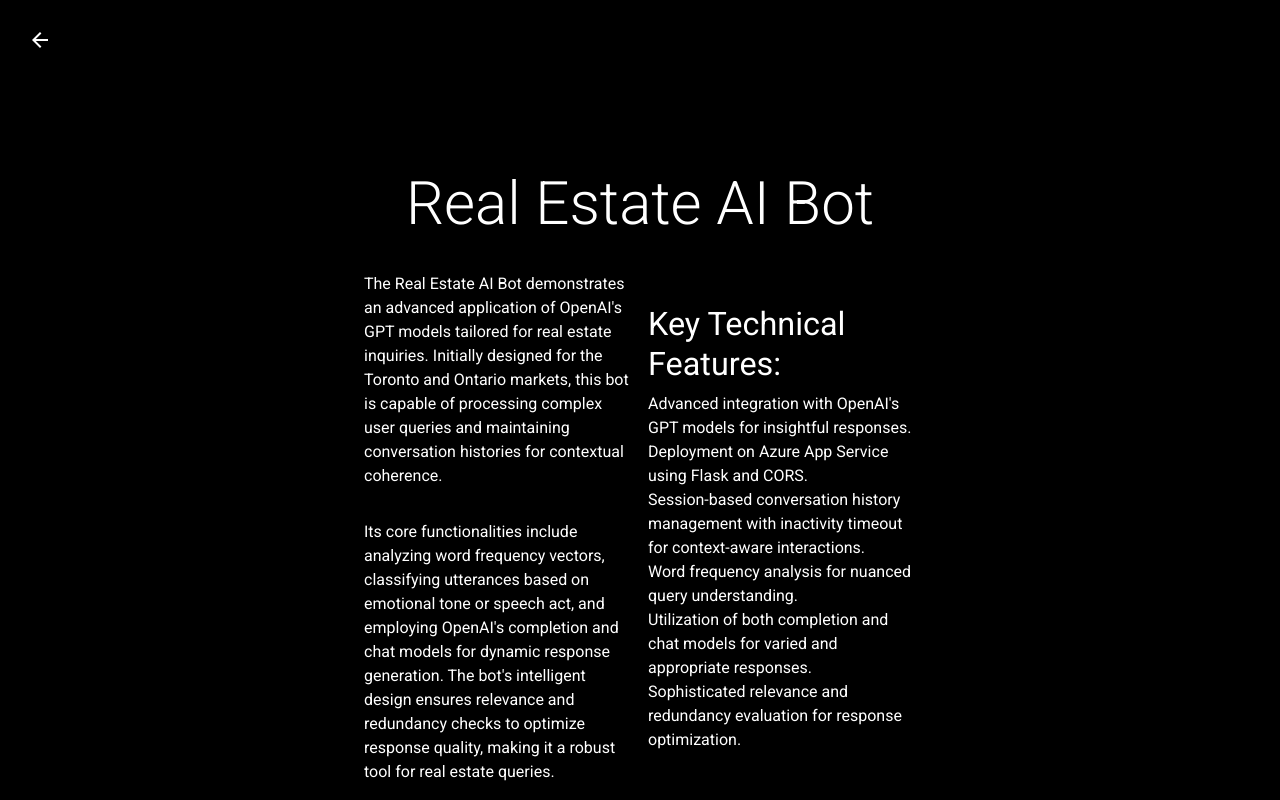
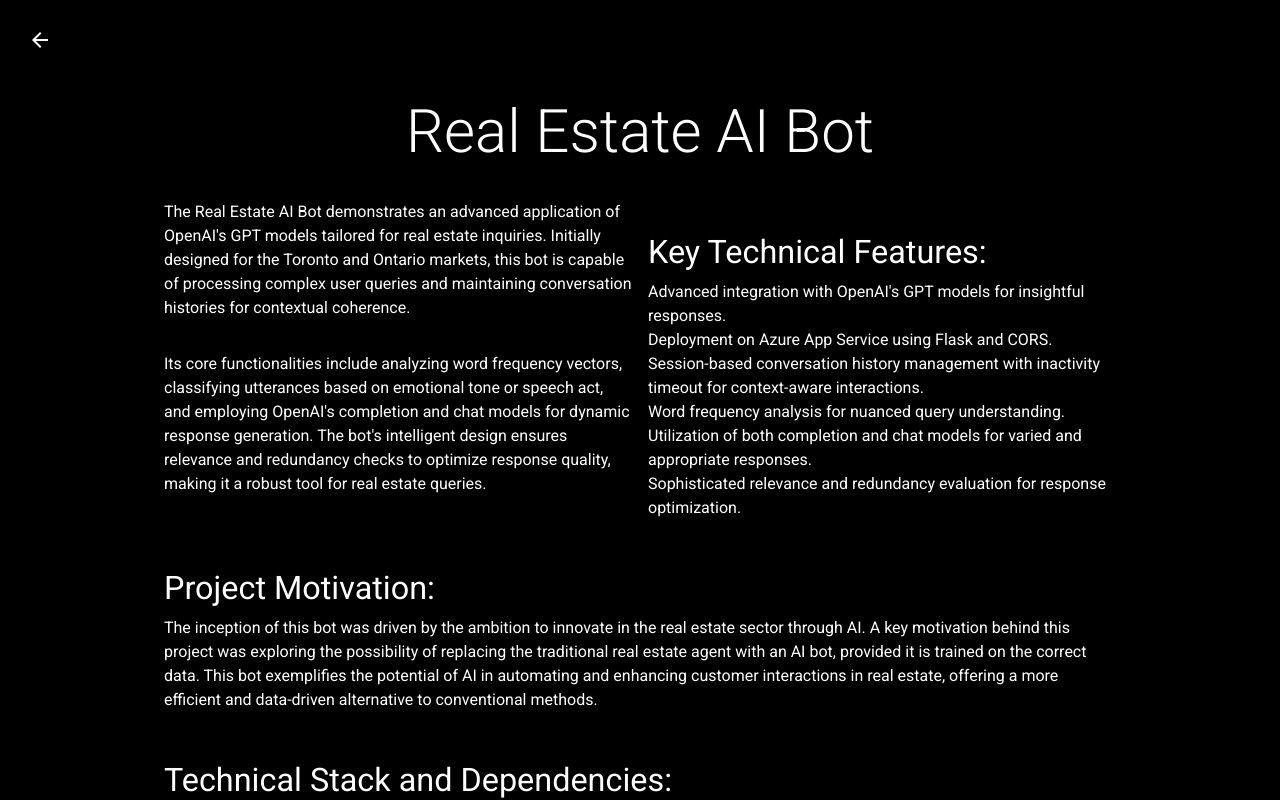
Before and after one commit to AnthonyMercadante/AnthonyMercadante.github.io, a React (Create React App) app: page /RealEstateBot in a window 1280 px wide. Shown: the top 800 px of the page. Built offline with nearby package versions, Linux system fonts and the light colour scheme.

Commit message:
Adjusted styling for real estate bot page.

```diff
--- a/src/pages/RealEstateBot/RealEstateBot.tsx
+++ b/src/pages/RealEstateBot/RealEstateBot.tsx
@@ -31,7 +31,7 @@ const RealEstateBot = () => {
             flexDirection: 'column',
             alignItems: 'center',
             justifyContent: 'center',
-            maxWidth: '600px',
+            maxWidth: '1000px',
             marginLeft: 'auto',
             marginRight: 'auto',
             [theme.breakpoints.down('md')]: {
@@ -68,7 +68,7 @@ const RealEstateBot = () => {
                 {/* Header */}
                 <Grid item xs={12}>
                     <Typography variant="h2" sx={style.header}>
-                        <br></br><br></br>Real Estate AI Bot
+                        <br></br>Real Estate AI Bot
                     </Typography>
                 </Grid>
 
```
